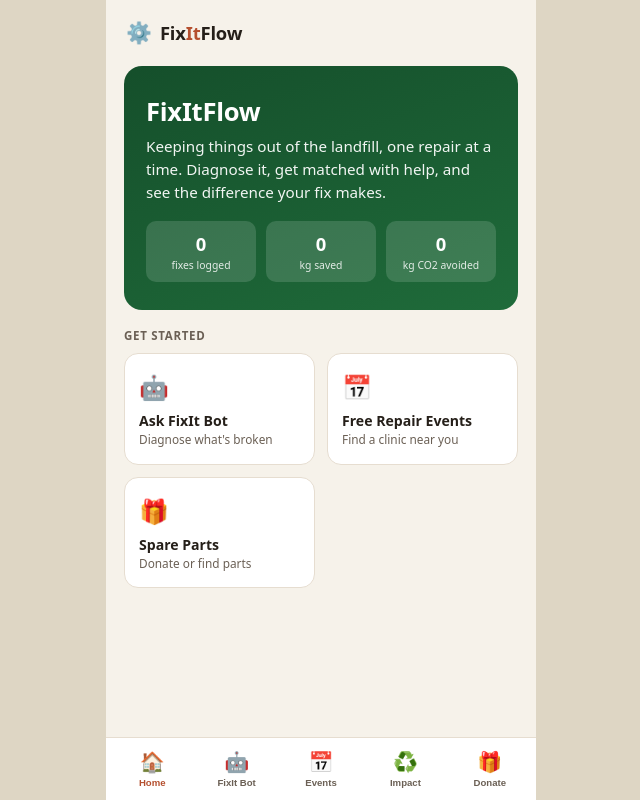
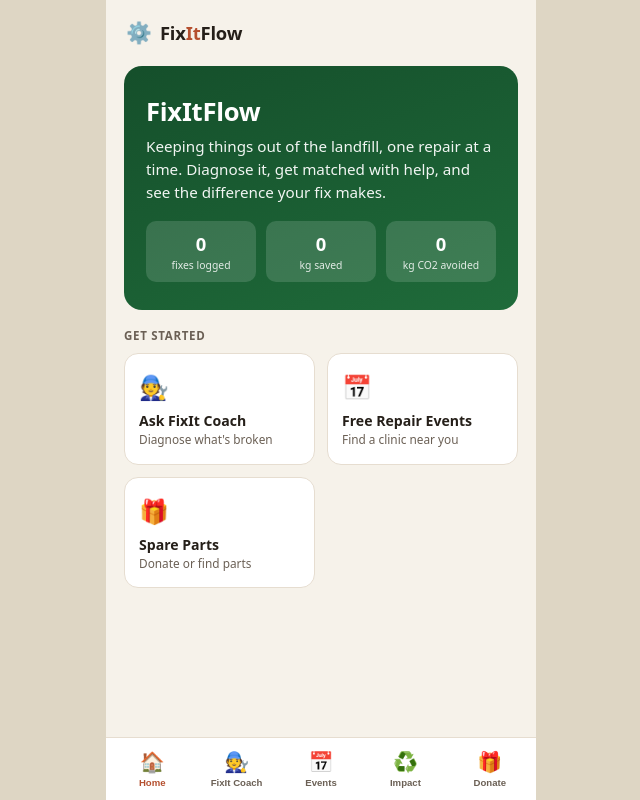
Before and after one commit to aneeshnagaraja12/FixitFlow, a Flask app: page / in a window 1280 px wide. Shown: the whole page, without its empty margins (319-959 px from the left). Run offline with Flask 3, Linux system fonts and the light colour scheme.

Commit message:
Update index.html

```diff
--- a/templates/index.html
+++ b/templates/index.html
@@ -332,8 +332,8 @@
     <h2 class="section-title">Get started</h2>
     <div class="quick-grid">
       <div class="quick-tile" onclick="goTab('bot')">
-        <span class="qi">🤖</span>
-        <div class="qt">Ask FixIt Bot</div>
+        <span class="qi">🧑‍🔧</span>
+        <div class="qt">Ask FixIt Coach</div>
         <div class="qd">Diagnose what's broken</div>
       </div>
       <div class="quick-tile" onclick="goTab('events')">
@@ -351,7 +351,7 @@
 
   <!-- ================= AI BOT ================= -->
   <div class="screen" id="screen-bot">
-    <h2 class="section-title">FixIt Bot</h2>
+    <h2 class="section-title">FixIt Coach</h2>
     <div class="chat-log" id="chat-log"></div>
     <div class="suggest-row" id="chat-suggestions">
       <span class="suggest-chip" onclick="sendSuggestion('My rice cooker won\'t turn on')">Rice cooker won't turn on</span>
@@ -463,12 +463,12 @@
       <button class="chat-send" id="chat-send-btn" onclick="sendChat()">➤</button>
     </div>
     <input type="file" id="photo-input" accept="image/*" capture="environment" style="display:none" onchange="handlePhotoSelected(event)">
-    <div class="ai-disclaimer">FixIt Bot gives general guidance, not a guarantee. For anything involving mains power, gas, or batteries, bring it to a coach in person.</div>
+    <div class="ai-disclaimer">FixIt Coach gives general guidance, not a guarantee. For anything involving mains power, gas, or batteries, bring it to a professional in person.</div>
   </div>
 
   <div class="tabbar">
     <button class="tab-btn active" id="tabbtn-home" onclick="goTab('home')"><span class="ti">🏠</span><span class="tl">Home</span></button>
-    <button class="tab-btn" id="tabbtn-bot" onclick="goTab('bot')"><span class="ti">🤖</span><span class="tl">FixIt Bot</span></button>
+    <button class="tab-btn" id="tabbtn-bot" onclick="goTab('bot')"><span class="ti">🧑‍🔧</span><span class="tl">FixIt Coach</span></button>
     <button class="tab-btn" id="tabbtn-events" onclick="goTab('events')"><span class="ti">📅</span><span class="tl">Events</span></button>
     <button class="tab-btn" id="tabbtn-impact" onclick="goTab('impact')"><span class="ti">♻️</span><span class="tl">Impact</span></button>
     <button class="tab-btn" id="tabbtn-donate" onclick="goTab('donate')"><span class="ti">🎁</span><span class="tl">Donate</span></button>
@@ -965,7 +965,7 @@ function renderBubble(role, text, imageDataUrl) {
 }
 
 function initChat() {
-  renderBubble("bot", "Hi! I'm FixIt Bot. Tell me what's broken and what it's doing, and I'll help you figure out what's wrong.");
+  renderBubble("bot", "Hi! I'm FixIt Coach. Tell me what's broken and what it's doing, and I'll help you figure out what's wrong.");
 }
 
 function sendSuggestion(text) {
@@ -999,7 +999,7 @@ async function sendChat() {
 
   const sendBtn = document.getElementById("chat-send-btn");
   sendBtn.disabled = true;
-  const typingBubble = renderBubble("bot", "FixIt Bot is thinking...");
+  const typingBubble = renderBubble("bot", "FixIt Coach is thinking...");
   typingBubble.classList.add("typing");
 
   // Ground the model's answer with real data: live iFixit guide search,
```
